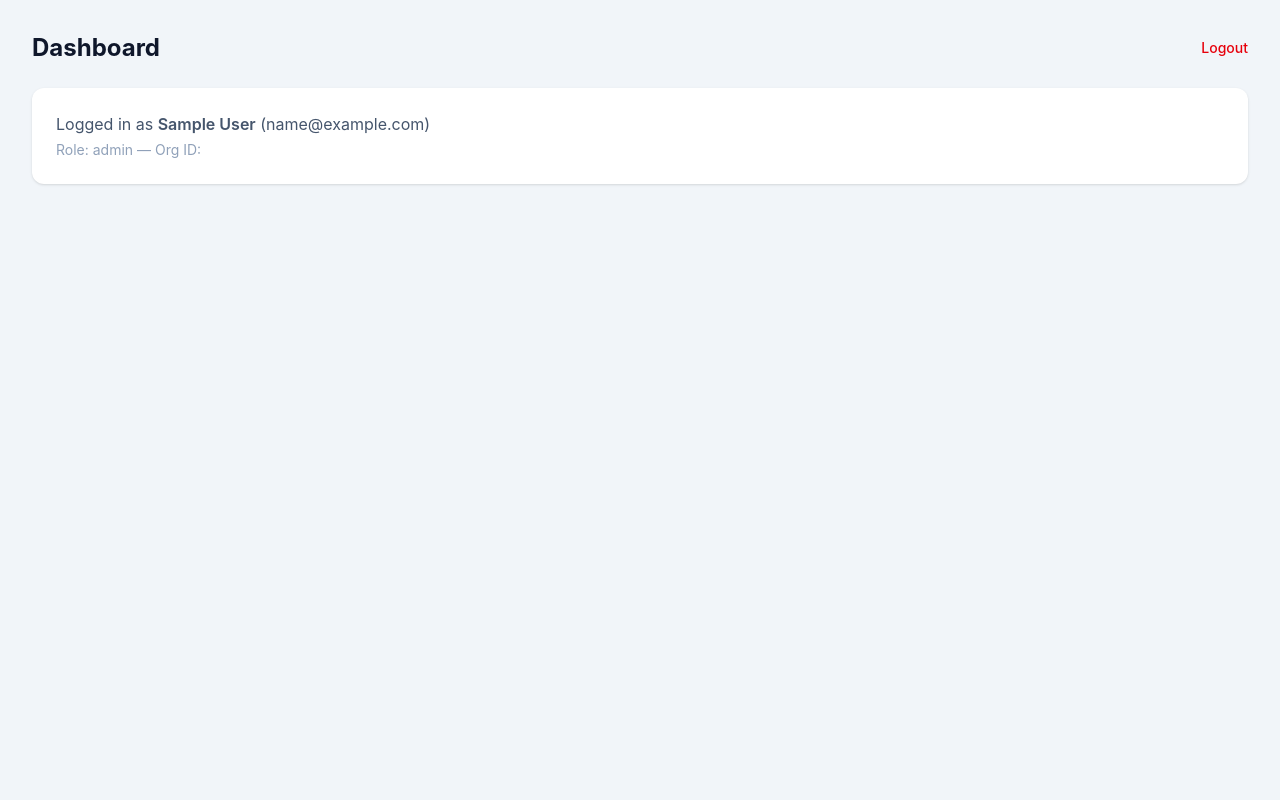
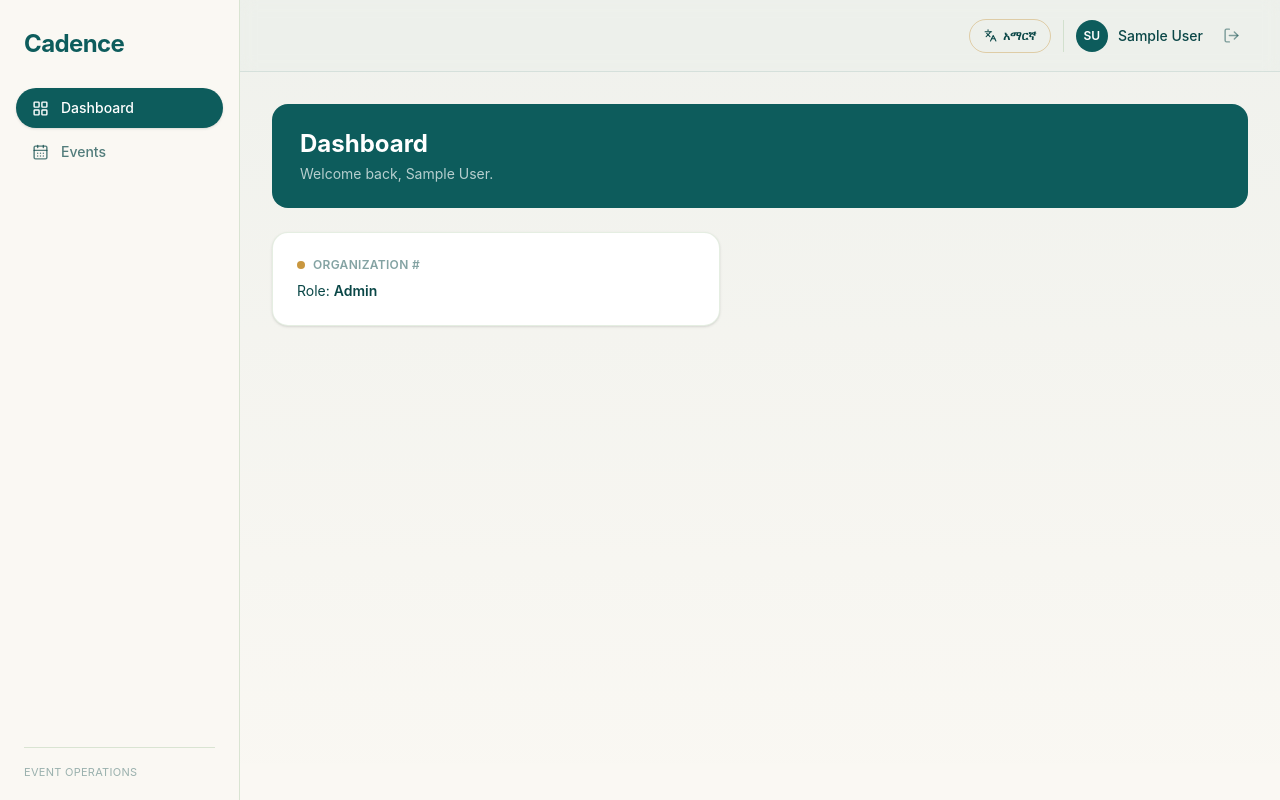
Before and after one commit to mearond/cadence, a React (Vite) app in the folder cadence-frontend/: page /dashboard in a window 1280 px wide. Built offline with nearby package versions, Linux system fonts and the light colour scheme; no server answers; sample sign-in values are in the browser's storage.

Commit message:
style: rebrand UI with teal/gold/sage palette, redesign sidebar and topbar, increase teal presence on dashboard

```diff
--- /dev/null
+++ b/cadence-frontend/src/components/layout/DashboardLayout.tsx
@@ -0,0 +1,15 @@
+import type { ReactNode } from 'react';
+import Sidebar from './Sidebar';
+import Topbar from './Topbar';
+
+export default function DashboardLayout({ children }: { children: ReactNode }) {
+  return (
+    <div className="flex h-screen bg-cream">
+      <Sidebar />
+      <div className="flex-1 flex flex-col overflow-y-auto">
+        <Topbar />
+        <main className="flex-1 p-8 bg-gradient-to-b from-teal-deep/[0.04] to-transparent">{children}</main>
+      </div>
+    </div>
+  );
+}
--- /dev/null
+++ b/cadence-frontend/src/components/layout/Sidebar.tsx
@@ -0,0 +1,46 @@
+import { Link, useLocation } from 'react-router-dom';
+import { useTranslation } from 'react-i18next';
+import { LayoutGrid, CalendarDays } from 'lucide-react';
+
+export default function Sidebar() {
+  const { t } = useTranslation();
+  const location = useLocation();
+
+  const navItems = [
+    { label: t('nav.dashboard'), icon: LayoutGrid, path: '/dashboard' },
+    { label: t('nav.events'), icon: CalendarDays, path: '/events' },
+  ];
+
+  return (
+    <aside className="w-60 bg-cream border-r border-sage/40 flex flex-col h-screen sticky top-0 shrink-0">
+      <div className="px-6 py-7">
+        <p className="text-teal-deep font-bold text-2xl tracking-tight">{t('app.name')}</p>
+      </div>
+
+      <nav className="flex-1 px-4 space-y-1">
+        {navItems.map(({ label, icon: Icon, path }) => {
+          const active = location.pathname.startsWith(path);
+          return (
+            <Link
+              key={path}
+              to={path}
+              className={`flex items-center gap-3 px-4 py-2.5 rounded-full text-sm font-medium transition-all ${
+                active
+                  ? 'bg-teal-deep text-white shadow-sm'
+                  : 'text-teal-dark/70 hover:bg-sage-light'
+              }`}
+            >
+              <Icon size={17} />
+              {label}
+            </Link>
+          );
+        })}
+      </nav>
+
+      <div className="px-6 py-5">
+        <div className="h-px bg-sage/40 mb-4" />
+        <p className="text-[11px] text-teal-dark/40 tracking-wide">EVENT OPERATIONS</p>
+      </div>
+    </aside>
+  );
+}
--- /dev/null
+++ b/cadence-frontend/src/components/layout/Topbar.tsx
@@ -0,0 +1,53 @@
+import { useTranslation } from 'react-i18next';
+import { useNavigate } from 'react-router-dom';
+import { LogOut, Languages } from 'lucide-react';
+import { useAuthStore } from '../../store/authStore';
+
+export default function Topbar() {
+  const { t, i18n } = useTranslation();
+  const navigate = useNavigate();
+  const user = useAuthStore((s) => s.user);
+  const logout = useAuthStore((s) => s.logout);
+
+  const toggleLanguage = () => {
+    const newLang = i18n.language === 'en' ? 'am' : 'en';
+    i18n.changeLanguage(newLang);
+    localStorage.setItem('cadence_lang', newLang);
+  };
+
+  const handleLogout = () => {
+    logout();
+    navigate('/login');
+  };
+
+  const initials = user?.name
+    ?.split(' ')
+    .map((w) => w[0])
+    .slice(0, 2)
+    .join('');
+
+  return (
+     <header className="h-[72px] bg-teal-deep/5 backdrop-blur-sm border-b border-teal-deep/10 flex items-center justify-between px-8 sticky top-0 z-10">      <div />
+      <div className="flex items-center gap-3">
+        <button
+          onClick={toggleLanguage}
+          className="flex items-center gap-1.5 text-xs font-semibold px-3.5 py-2 rounded-full border border-gold/40 text-teal-dark hover:bg-gold-light/20 transition-colors"
+        >
+          <Languages size={13} />
+          {i18n.language === 'en' ? 'አማርኛ' : 'English'}
+        </button>
+
+        <div className="flex items-center gap-2.5 pl-3 border-l border-sage/40">
+          <span className="w-8 h-8 rounded-full bg-teal-deep text-white text-xs font-semibold flex items-center justify-center">
+            {initials}
+          </span>
+          <span className="text-sm text-teal-dark font-medium hidden sm:block">{user?.name}</span>
+        </div>
+
+        <button onClick={handleLogout} className="p-2 text-teal-dark/50 hover:text-gold transition-colors" title={t('nav.logout')}>
+          <LogOut size={17} />
+        </button>
+      </div>
+    </header>
+  );
+}
--- a/cadence-frontend/src/index.css
+++ b/cadence-frontend/src/index.css
@@ -1 +1,11 @@
 @import "tailwindcss";
+
+@theme {
+  --color-teal-deep: #0D5C5C;
+  --color-teal-dark: #0A4747;
+  --color-gold: #C9973F;
+  --color-gold-light: #E8C57E;
+  --color-sage: #A8C5A0;
+  --color-sage-light: #E8F0E3;
+  --color-cream: #FAF8F3;
+}
--- a/cadence-frontend/src/locales/am.json
+++ b/cadence-frontend/src/locales/am.json
@@ -11,5 +11,10 @@
     "signIn": "ግባ",
     "email": "ኢሜይል",
     "password": "የይለፍ ቃል"
+  },
+  "dashboard": {
+  "welcomeBack": "እንኳን ደህና መጡ",
+  "orgId": "ድርጅት",
+  "role": "ሚና"
   }
 }
--- a/cadence-frontend/src/locales/en.json
+++ b/cadence-frontend/src/locales/en.json
@@ -11,5 +11,10 @@
     "signIn": "Sign In",
     "email": "Email",
     "password": "Password"
+  },
+  "dashboard": {
+  "welcomeBack": "Welcome back",
+  "orgId": "Organization",
+  "role": "Role"
   }
 }
--- a/cadence-frontend/src/pages/Dashboard.tsx
+++ b/cadence-frontend/src/pages/Dashboard.tsx
@@ -1,32 +1,31 @@
 import { useTranslation } from 'react-i18next';
-import { useNavigate } from 'react-router-dom';
+import DashboardLayout from '../components/layout/DashboardLayout';
 import { useAuthStore } from '../store/authStore';
 
 export default function Dashboard() {
   const { t } = useTranslation();
-  const navigate = useNavigate();
   const user = useAuthStore((s) => s.user);
-  const logout = useAuthStore((s) => s.logout);
-
-  const handleLogout = () => {
-    logout();
-    navigate('/login');
-  };
 
   return (
-    <div className="min-h-screen bg-slate-100 p-8">
-      <div className="flex items-center justify-between mb-6">
-        <h1 className="text-2xl font-bold text-slate-900">{t('nav.dashboard')}</h1>
-        <button onClick={handleLogout} className="text-sm text-red-600 font-medium">
-          {t('nav.logout')}
-        </button>
+    <DashboardLayout>
+      <div className="bg-teal-deep rounded-2xl px-7 py-6 mb-6">
+        <h1 className="text-2xl font-bold text-white mb-1">{t('nav.dashboard')}</h1>
+        <p className="text-sm text-white/70">
+            {t('dashboard.welcomeBack')}, {user?.name}.
+        </p>
       </div>
-      <div className="bg-white rounded-xl p-6 shadow-sm">
-        <p className="text-slate-600">
-          Logged in as <span className="font-semibold">{user?.name}</span> ({user?.email})
+
+      <div className="bg-white rounded-2xl p-6 shadow-sm border border-sage/30 max-w-md">
+        <div className="flex items-center gap-2 mb-2">
+          <span className="w-2 h-2 rounded-full bg-gold" />
+          <p className="text-xs font-semibold text-teal-dark/50 uppercase tracking-wide">
+            {t('dashboard.orgId')} #{user?.org_id}
+          </p>
+        </div>
+        <p className="text-sm text-teal-dark">
+          {t('dashboard.role')}: <span className="font-semibold capitalize">{user?.role}</span>
         </p>
-        <p className="text-sm text-slate-400 mt-1">Role: {user?.role} — Org ID: {user?.org_id}</p>
       </div>
-    </div>
+    </DashboardLayout>
   );
 }
```
